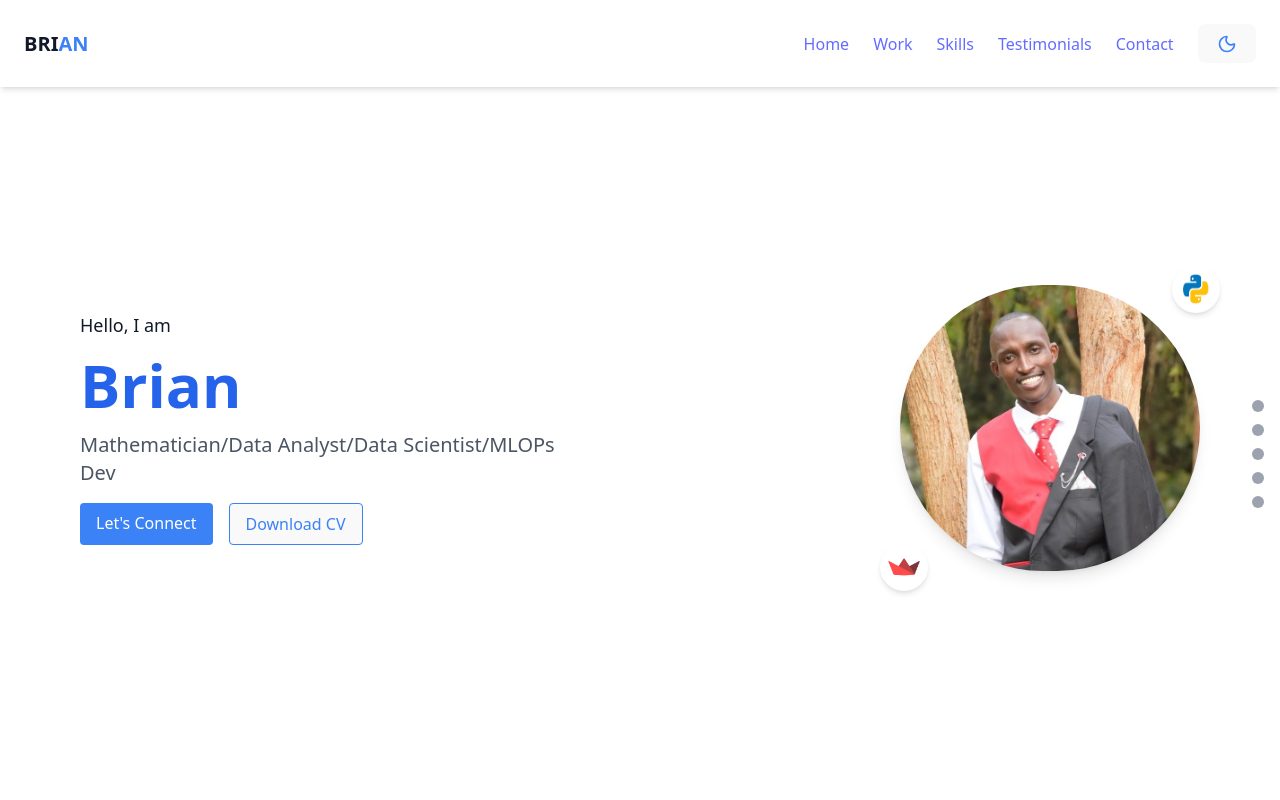
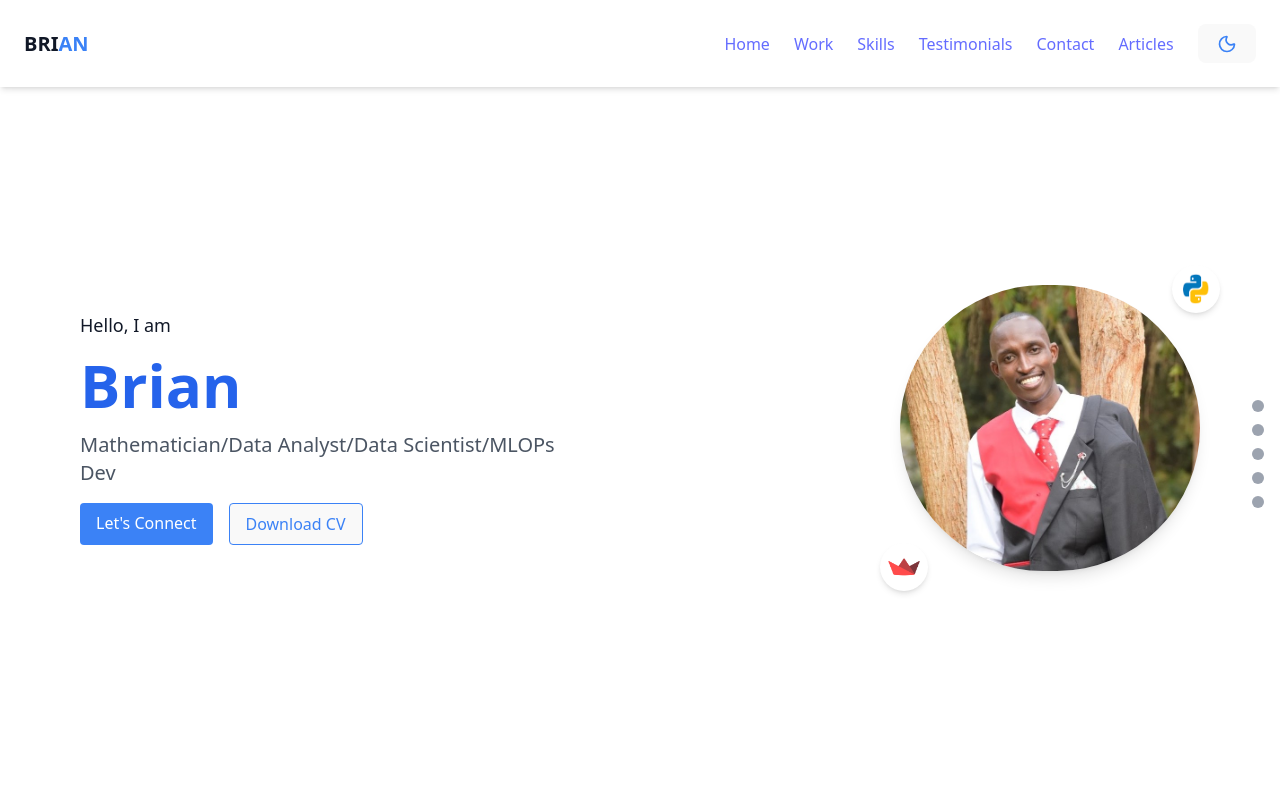
Before and after one commit to BrianGakuru/react_project, a React (Vite) app: page / in a window 1280 px wide. Shown: the top 800 px of the page. Built offline with nearby package versions, Linux system fonts and the light colour scheme.

Commit message:
Foote impr, Articles added
Footer section improved, navlink to articles site added

```diff
--- a/package.json
+++ b/package.json
@@ -14,7 +14,7 @@
     "lucide-react": "^0.575.0",
     "react": "^19.2.0",
     "react-dom": "^19.2.0",
-    "react-icons": "^5.5.0"
+    "react-icons": "^5.6.0"
   },
   "devDependencies": {
     "@eslint/js": "^9.39.1",
--- a/src/components/Footer/index.jsx
+++ b/src/components/Footer/index.jsx
@@ -1,10 +1,17 @@
-const navLinks= [
-    {label: "Home", target:"hero"},
-    {label: "Work", target:"projects"},
-    {label: "Skills", target:"skills"},
-    {label: "Testimonials", target:"recomendation"},
-    {label: "Contact", target:"contact"},
-];
+import { FaLinkedin, FaFacebook, FaGithub, FaTwitter, FaInstagram } from 'react-icons/fa';
+
+const navLinks = [
+        { label: "Home", target: "hero", type: "scroll" },
+        { label: "Work", target: "projects", type: "scroll" },
+        { label: "Skills", target: "skills", type: "scroll" },
+        { label: "Testimonials", target: "recommendation", type: "scroll" },
+        { label: "Contact", target: "contact", type: "scroll" },
+        {
+            label: "Articles",
+            target: "https://brian-blogs-articles.vercel.app/",
+            type: "external",
+        },
+    ];
 
 const Footer =()=>{
     return (
@@ -14,18 +21,61 @@ const Footer =()=>{
                     BRI<span className="text-blue-500">AN</span>
                 </div>
 
-                <div className="flex gap-6 flex-wrap justify-center text-sm">
-                    {navLinks.map(({label, target})=> (
+                <h2 className="text-gray-700 dark: text-gray-300 text-wrap font-bold  text-3xl mb-2 tracking-wide">
+                    <span className="font-light opacity-90"> Mathematician/ Data Scientist/ Analyst</span>
+                </h2>
+
+                {/* Tagline */}
+                <p className="text-gray-600 dark: text-gray-300 text-lg  mt-0 mb-8">
+                    Mathematising the world Excellence in digital creation
+                </p>
+
+                <div className="flex gap-6 flex-wrap justify-center text-sm mb-6">
+                    {navLinks.map(({ label, target, type }) =>
+                    // used to navigate to external links
+                        type === "external" ? (
                             <a
-                                key={label}
-                                href={`#${target}`}
-                                className="hover:text-blue-500 transition"
+                            key={label}
+                            href={target}
+                            target="_blank"
+                            rel="noopener noreferrer"
+                            className="transition hover:text-blue-500"
                             >
-                                {label}
+                            {label}
                             </a>
-                        ))}
+                    // used to navigate to sections within the page
+                        ) : (
+                            <a
+                            key={label}
+                            href={`#${target}`}
+                            className="transition hover:text-blue-500"
+                            >
+                            {label}
+                            </a>
+                        )
+                    )}
 
                 </div>
+
+                {/* Social Media Icons */}
+                <div className="flex justify-center gap-5 mb-6">
+                    <a href="https://linkedin.com" target="_blank" rel="noopener noreferrer" className="hover:opacity-80 transition-opacity duration-200 inline-flex items-center">
+                    <FaLinkedin size={24} />
+                    </a>
+                    <a href="https://facebook.com" target="_blank" rel="noopener noreferrer" className="hover:opacity-80 transition-opacity duration-200 inline-flex items-center">
+                    <FaFacebook size={24} />
+                    </a>
+                    <a href="https://github.com" target="_blank" rel="noopener noreferrer" className="hover:opacity-80 transition-opacity duration-200 inline-flex items-center">
+                    <FaGithub size={24} />
+                    </a>
+                    <a href="https://twitter.com" target="_blank" rel="noopener noreferrer" className="hover:opacity-80 transition-opacity duration-200 inline-flex items-center">
+                    <FaTwitter size={24} />
+                    </a>
+                    <a href="https://instagram.com" target="_blank" rel="noopener noreferrer" className="hover:opacity-80 transition-opacity duration-200 inline-flex items-center">
+                    <FaInstagram size={24} />
+                    </a>
+                </div>
+
 
                 {/* Divider*/}
                 <hr className="my-6 border-gray-300 dark:border-gray-700"/>
--- a/src/components/Navbar/index.jsx
+++ b/src/components/Navbar/index.jsx
@@ -6,13 +6,20 @@ const Navbar = () => {
     const {theme, toggleTheme}= useTheme();
     const [menuOpen, setMenuOpen]= useState(false);
 
-    const navLinks= [
-        {label: "Home", target:"hero"},
-        {label: "Work", target:"projects"},
-        {label: "Skills", target:"skills"},
-        {label: "Testimonials", target:"recomendation"},
-        {label: "Contact", target:"contact"},
+    const navLinks = [
+        { label: "Home", target: "hero", type: "scroll" },
+        { label: "Work", target: "projects", type: "scroll" },
+        { label: "Skills", target: "skills", type: "scroll" },
+        { label: "Testimonials", target: "recommendation", type: "scroll" },
+        { label: "Contact", target: "contact", type: "scroll" },
+        {
+            label: "Articles",
+            target: "https://brian-blogs-articles.vercel.app/",
+            type: "external",
+        },
     ];
+
+
 
     return (
         <nav className="bg-white dark:bg-gray-900 dark:text-white shadow-md fixed top-0 left-0 right-0 z-50">
@@ -24,7 +31,20 @@ const Navbar = () => {
 
                 {/*Desktop Navigation */}
                 <div className=" hidden md:flex items-center gap-6">
-                  {navLinks.map( ({label, target}) =>(
+                  {navLinks.map(({ label, target, type }) =>
+                    // used to navigate to external links
+                        type === "external" ? (
+                            <a
+                            key={label}
+                            href={target}
+                            target="_blank"
+                            rel="noopener noreferrer"
+                            className="transition hover:text-blue-500"
+                            >
+                            {label}
+                            </a>
+                    // used to navigate to sections within the page
+                        ) : (
                             <a
                             key={label}
                             href={`#${target}`}
@@ -32,7 +52,8 @@ const Navbar = () => {
                             >
                             {label}
                             </a>
-                  ))}
+                        )
+                    )}
                   {/*Light/Dark <pde toggle Button*/}
 
                   <button
--- a/src/data/experiences.js
+++ b/src/data/experiences.js
@@ -14,6 +14,11 @@ const experiences= [
         comapny: "Naks Bakers",
         years:"January, 2025- May, 2025",
     },
+    {
+        tittle: "Trainer",
+        comapny: "Dekut ITPS",
+        years:"March, 2026- May, 2026",
+    },
 
 
 ]
--- a/src/data/projects.js
+++ b/src/data/projects.js
@@ -16,7 +16,7 @@ const projects =[
     {
         image: "/images/projects/DataAnalysis.webp",
         title: "Crime Dashboard",
-        description:"This project involves Designing and creating a Dashboard that analyses Crime that have been reported leveraging on advanced excel features",
+        description:"This project involves Designing and creating a Dashboard that analyses Crime that have been reported leveraging on advanced Excel features",
         type: "Data Analysis",
         link: "https://1drv.ms/x/c/e31a1a31919203c3/IQA7p7oE3ANxSKPmEdz33ylXAV5FTqdCKjH-90rskg6Of1E?e=3HhpIB" // Add your project link here
     },
```
Also changed, not shown: 2 other files (tests, documents, lock files or other folders). Lines whose indentation alone changed are shown as unchanged.
